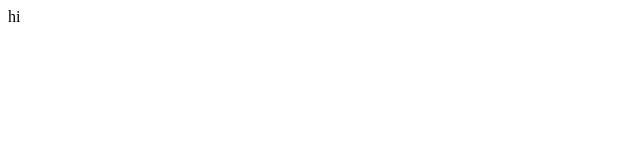
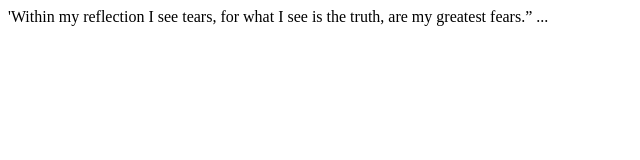
Before and after one commit to fluttry/as-htmlclass, a plain HTML site: page index.html in a window 1280 px wide. Shown: the whole page, without its empty margins (0-640 px from the left). Drawn offline with Linux system fonts and the light colour scheme.

Commit message:
Update index.html

```diff
--- a/index.html
+++ b/index.html
@@ -7,6 +7,6 @@
     <title>Document</title>
 </head>
 <body>
-    hi
+    'Within my reflection I see tears, for what I see is the truth, are my greatest fears.” ...
 </body>
 </html>
```
